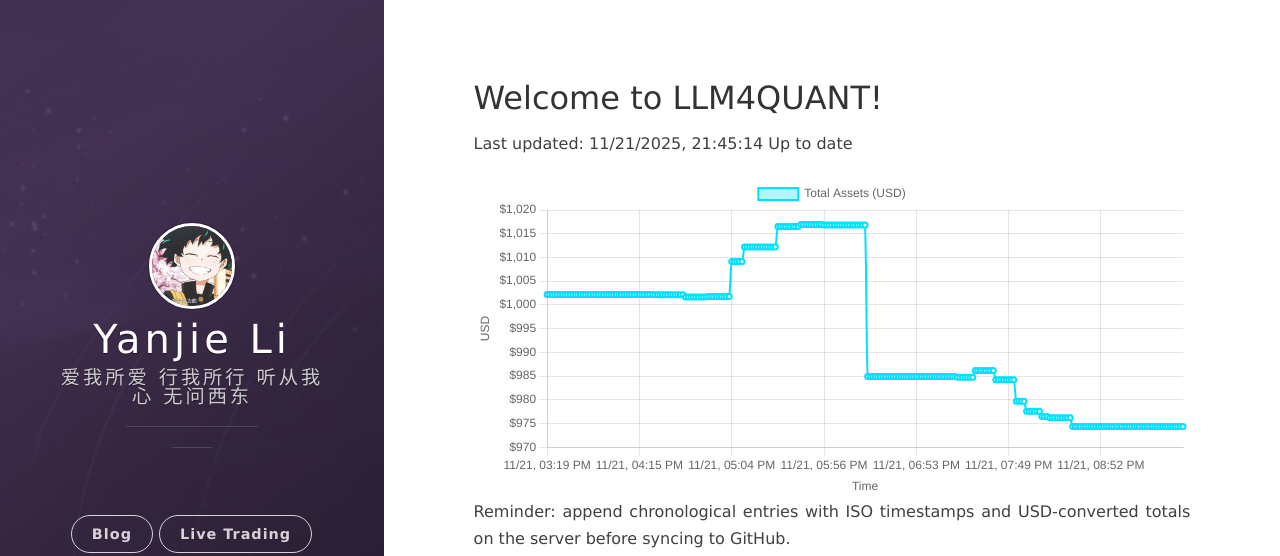
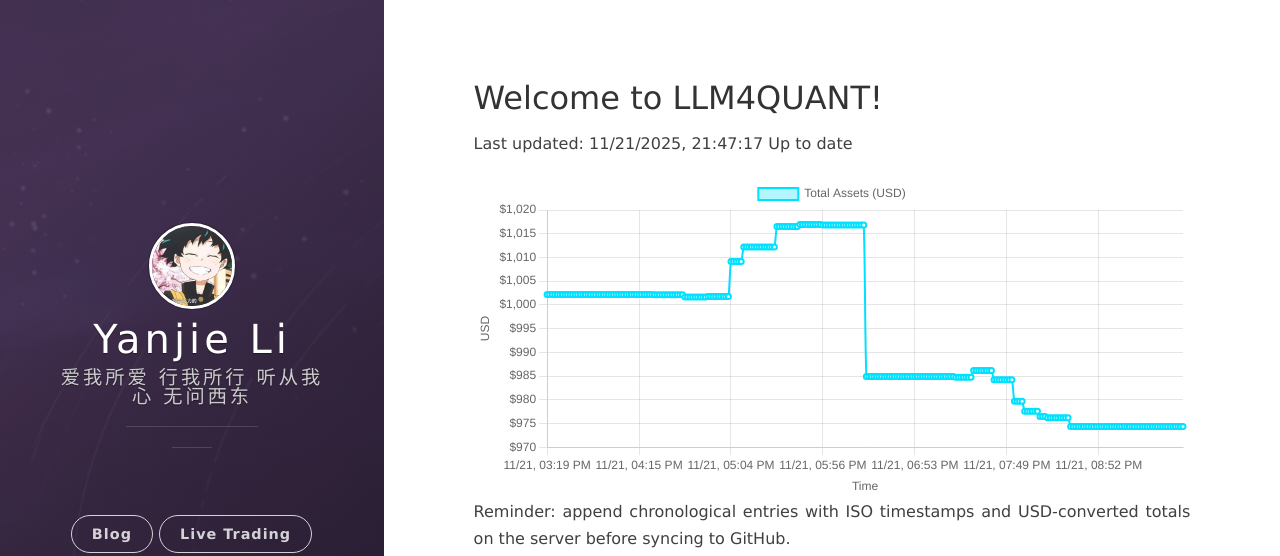
Before and after one commit to leeyegy/leeyegy.github.io, a Jekyll site: the page built from live-trading.html, in a window 1280 px wide. Shown: the top 556 px of the page. Built offline with Jekyll 4.4.1, drawn with Linux system fonts in a browser that asks for light colours; nearby versions of some CDN libraries.

Commit message:
AccountMonitor: update balance history 2025-11-22T05:47:17+08:00

```diff
--- a/assets/data/binance/balance-history.json
+++ b/assets/data/binance/balance-history.json
@@ -1,5 +1,5 @@
 {
-  "generatedAt": "2025-11-22T05:45:14+08:00",
+  "generatedAt": "2025-11-22T05:47:17+08:00",
   "asset": "total_usd_value",
   "history": [
     {
@@ -997,6 +997,10 @@
     {
       "timestamp": "2025-11-22T05:45:14+08:00",
       "totalUsd": 974.36593718
+    },
+    {
+      "timestamp": "2025-11-22T05:47:17+08:00",
+      "totalUsd": 974.36593718
     }
   ]
 }
```
